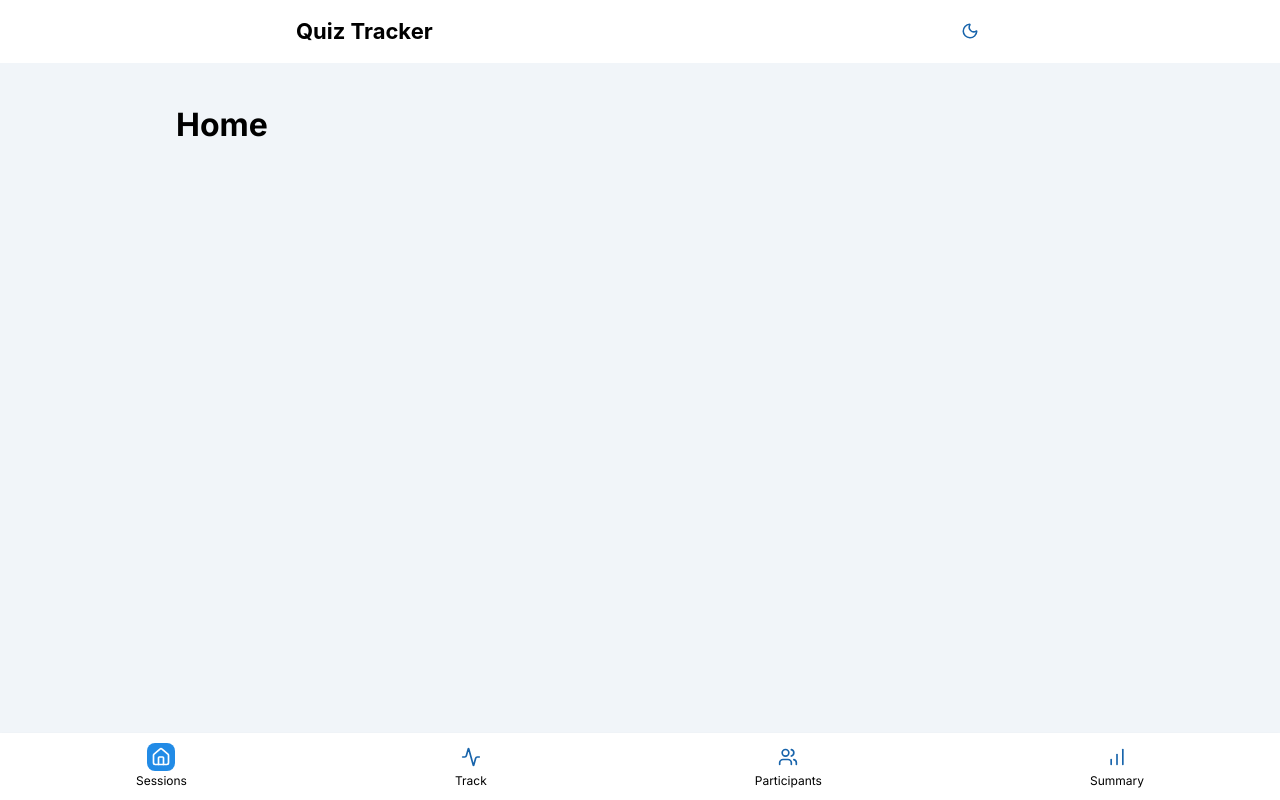
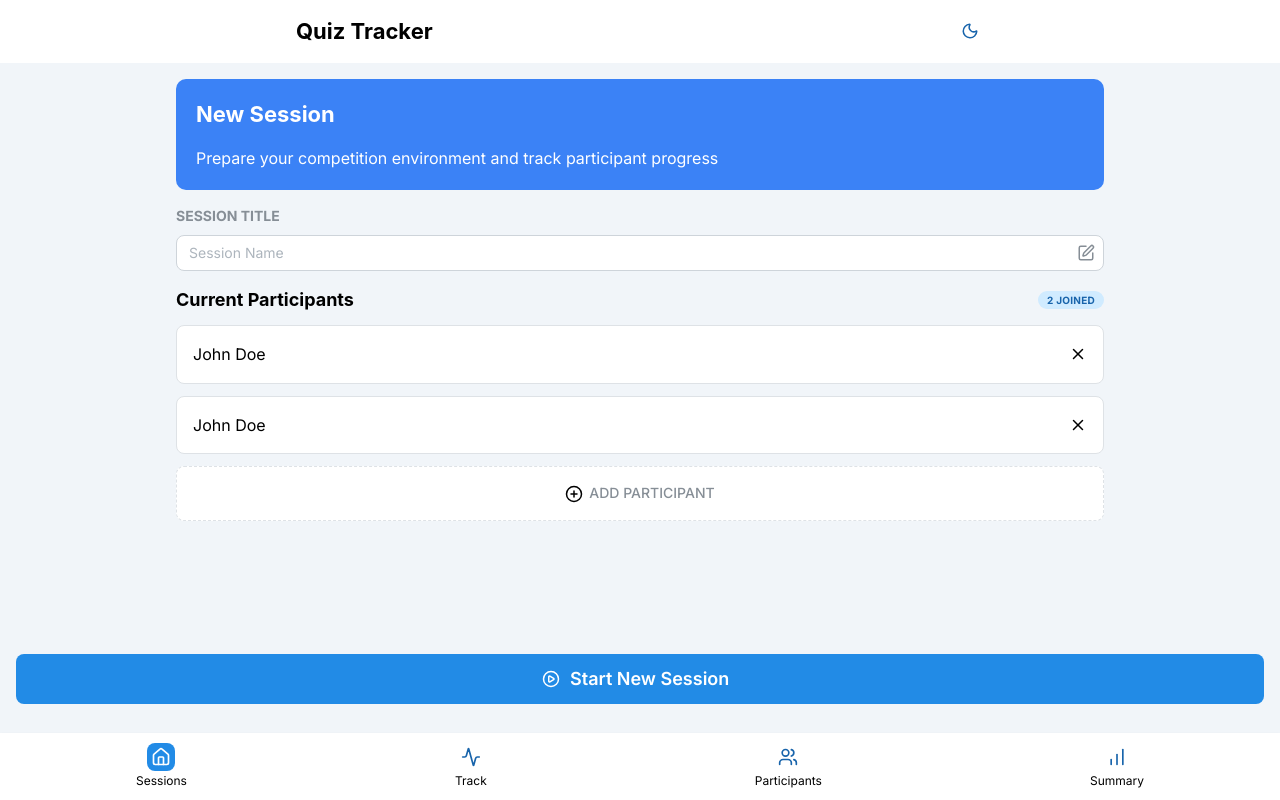
Before and after one commit to Fhave/quiz-app, a React (Vite) app: page / in a window 1280 px wide. Built offline with nearby package versions, Linux system fonts and the light colour scheme.

Commit message:
home page ui

```diff
--- a/src/pages/Home.tsx
+++ b/src/pages/Home.tsx
@@ -1,11 +1,127 @@
-import { Container } from "@mantine/core";
+import { useState, ChangeEvent } from "react";
+import {
+  Container,
+  Stack,
+  Title,
+  Text,
+  Input,
+  Group,
+  Badge,
+  Paper,
+  Button,
+  Box
+} from "@mantine/core";
+import { Edit, X, PlusCircle, CirclePlay } from "lucide-react";
+import { useMantineColorScheme } from "@mantine/core";
 
-function Home() {
+function Home(): JSX.Element {
+  const [value, setValue] = useState<string>("");
+  const { colorScheme } = useMantineColorScheme();
+
+  const handleChange = (event: ChangeEvent<HTMLInputElement>) => {
+    setValue(event.target.value);
+  };
+
   return (
-    <Container >
-      <h1>Home</h1>
+    <Container>
+      <Stack
+        p="20px"
+        style={{
+          borderRadius: "10px",
+          backgroundColor: "#3b82f6",
+          color: "white",
+        }}
+      >
+        <Title order={3}>New Session</Title>
+        <Text>
+          Prepare your competition environment and track participant progress
+        </Text>
+      </Stack>
+
+      <Stack pt="md" gap={8}>
+        <Text size="sm" fw={700} c="dimmed">
+          SESSION TITLE
+        </Text>
+
+        <Input
+          placeholder="Session Name"
+          value={value}
+          onChange={handleChange}
+          rightSection={!value ? <Edit size={18} /> : null}
+        />
+      </Stack>
+
+      <Stack pt="md">
+        <Group justify="space-between" align="center">
+          <Title order={4}>Current Participants</Title>
+
+          <Badge color="blue" variant="light" size="sm">
+            2 JOINED
+          </Badge>
+        </Group>
+      </Stack>
+
+      {[1, 2].map((_, i) => (
+        <Paper
+          key={i}
+          mt="sm"
+          p="md"
+          radius="md"
+          withBorder
+          style={{
+            backgroundColor:
+              colorScheme === "dark" ? "#1e293b" : "#ffffff",
+          }}
+        >
+          <Group justify="space-between">
+            <Text>John Doe</Text>
+            <X size={18} style={{ cursor: "pointer" }} />
+          </Group>
+        </Paper>
+      ))}
+
+      <Paper
+        mt="sm"
+        p="md"
+        radius="md"
+        withBorder
+        style={{
+          borderStyle: "dashed",
+          textAlign: "center",
+          cursor: "pointer",
+          backgroundColor:
+            colorScheme === "dark" ? "#1e293b" : "#ffffff",
+        }}
+      >
+        <Group justify="center" gap={6}>
+          <PlusCircle size={18} />
+          <Text size="sm" fw={500} c="dimmed">
+            ADD PARTICIPANT
+          </Text>
+        </Group>
+      </Paper>
+
+      <Box
+        style={{
+          position: "fixed",
+          bottom: "80px",
+          left: 0,
+          width: "100%",
+          padding: '16px',
+          zIndex: 20,
+        }}
+      >
+        <Button
+          fullWidth
+          color="blue"
+          size="lg"
+          leftSection={<CirclePlay size={18} />}
+        >
+          Start New Session
+        </Button>
+      </Box>
     </Container>
-  )
+  );
 }
 
-export default Home
+export default Home;
```
